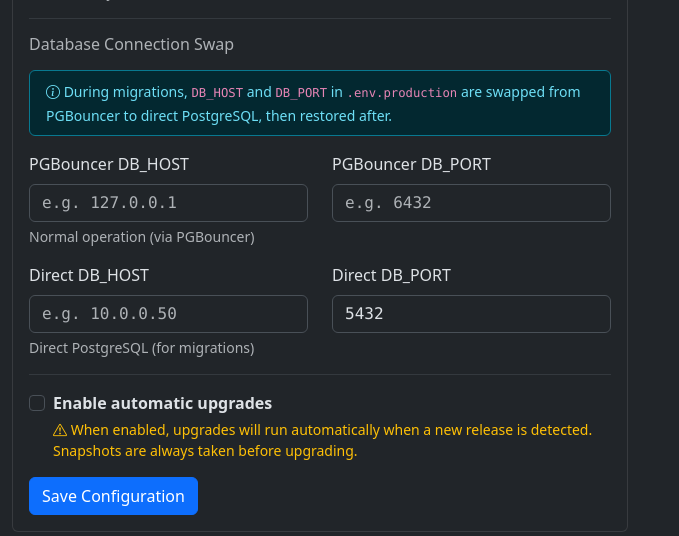
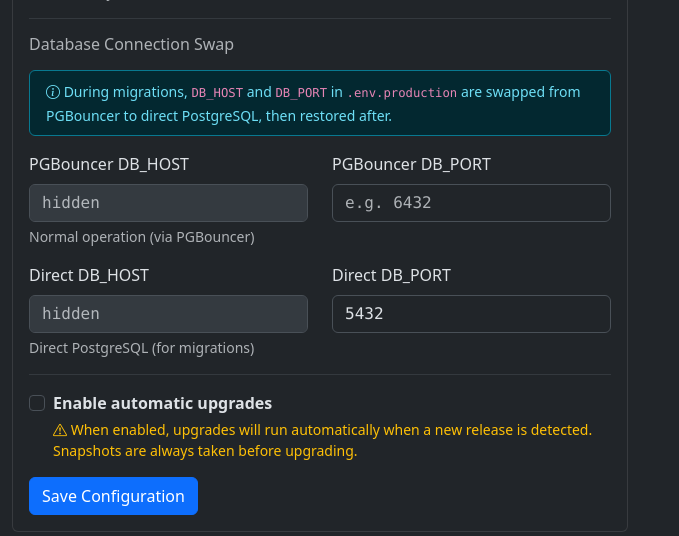
Before and after one commit to ChadOhman/lambnet-proxmox-tool, a Flask app: page /mastodon/ in a window 1280 px wide; the page is wider, and only the part inside the window is pictured. Shown: the part 985-1521 px from the top of that part, without its empty margins (0-679 px from the left). Run offline with Flask 3, Linux system fonts and the light colour scheme; a user stored in the database is signed in; parts of the project's set-up code (start-up, migrations or seed data) failed here and were passed over.

Commit message:
Hide DB host IPs in Mastodon config when safety mode is on
PGBouncer and direct DB_HOST inputs now show a disabled "hidden" field
in safety mode; a hidden <input> preserves the actual value so the form
still submits correctly without overwriting the saved IP.

Co-Authored-By: Claude Sonnet 4.6 <noreply@anthropic.com>

```diff
--- a/templates/mastodon.html
+++ b/templates/mastodon.html
@@ -140,7 +140,12 @@
                     <div class="row mb-3">
                         <div class="col-md-6">
                             <label class="form-label">PGBouncer DB_HOST</label>
+                            {% if safety_mode %}
+                            <input type="hidden" name="mastodon_pgbouncer_host" value="{{ settings.pgbouncer_host }}">
+                            <input type="text" class="form-control font-monospace text-muted" value="hidden" disabled>
+                            {% else %}
                             <input type="text" class="form-control font-monospace" name="mastodon_pgbouncer_host" value="{{ settings.pgbouncer_host }}" placeholder="e.g. 127.0.0.1">
+                            {% endif %}
                             <div class="form-text">Normal operation (via PGBouncer)</div>
                         </div>
                         <div class="col-md-6">
@@ -152,7 +157,12 @@
                     <div class="row mb-3">
                         <div class="col-md-6">
                             <label class="form-label">Direct DB_HOST</label>
+                            {% if safety_mode %}
+                            <input type="hidden" name="mastodon_direct_db_host" value="{{ settings.direct_db_host }}">
+                            <input type="text" class="form-control font-monospace text-muted" value="hidden" disabled>
+                            {% else %}
                             <input type="text" class="form-control font-monospace" name="mastodon_direct_db_host" value="{{ settings.direct_db_host }}" placeholder="e.g. 10.0.0.50">
+                            {% endif %}
                             <div class="form-text">Direct PostgreSQL (for migrations)</div>
                         </div>
                         <div class="col-md-6">
```
